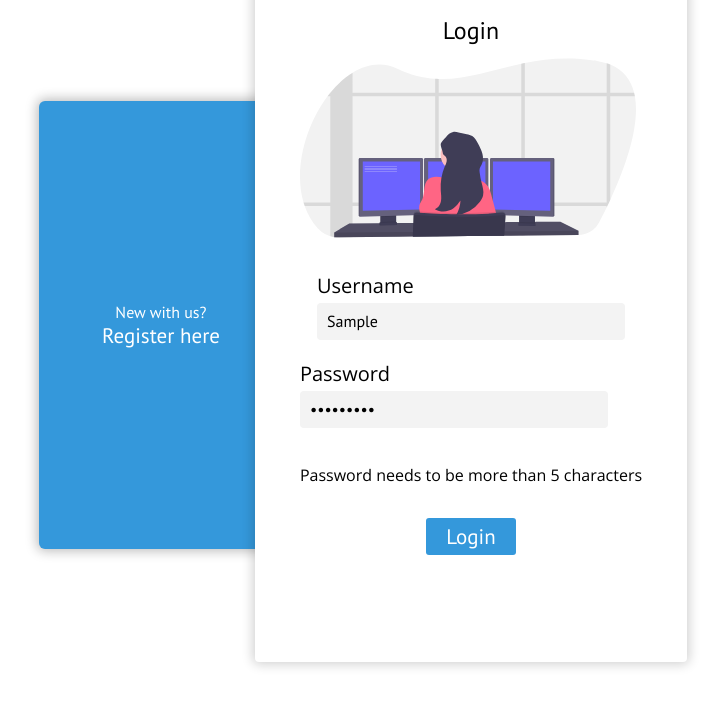
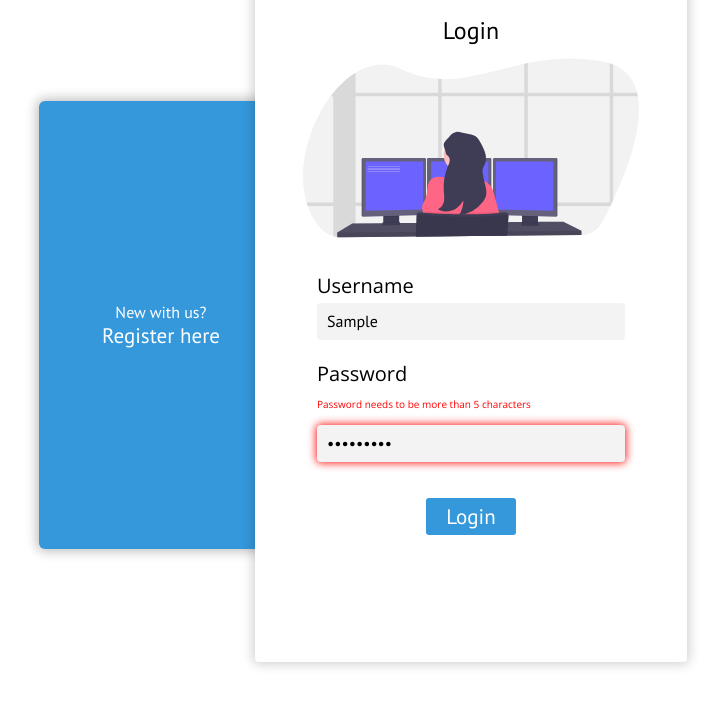
Before and after one commit to Ibtid/AnimatedLogin, a React (Create React App) app: page / in a window 1280 px wide. Both pictures are taken after typing "Sample", "Sample123" into the empty fields and a click on the button "Login". Shown: the top 706 px of the page, without its empty margins (169-893 px from the left). Built offline with nearby package versions, Linux system fonts and the light colour scheme.

Commit message:
added styling

```diff
--- a/src/components/login/login.jsx
+++ b/src/components/login/login.jsx
@@ -24,25 +24,27 @@ const Login = () => {
         <form className="form" onSubmit={handleSubmit}>
           <div className="form-group">
             <label htmlFor="username">Username</label>
+            {errors.username && <p className="error">{errors.username}</p>}
             <input
+              className={`${errors.username && "inputError"}`}
               type="text"
               name="username"
               placeholder="Username"
               value={values.username}
               onChange={handleChange}
             />
-            {errors.username && <p>{errors.username}</p>}
           </div>
           <div className="form-group">
             <label htmlFor="username">Password</label>
+            {errors.password && <p className="error">{errors.password}</p>}
             <input
+              className={`${errors.password && "inputError"}`}
               type="password"
               name="password"
               placeholder="Password"
               value={values.password}
               onChange={handleChange}
             />
-            {errors.password && <p>{errors.password}</p>}
           </div>
           <div className="footer">
             <button type="submit" className="btn">
--- a/src/components/login/style.scss
+++ b/src/components/login/style.scss
@@ -37,6 +37,11 @@
         align-items: flex-start;
         width: fit-content;
 
+        .error {
+          color: red;
+          font-size: 10px;
+        }
+
         label {
           font-size: 20px;
         }
@@ -58,6 +63,9 @@
             box-shadow: 0px 0px 12px 0.8px #0e81ce96;
           }
         }
+        .inputError {
+          box-shadow: 0px 0px 8px 0.8px #ff0f0f;
+        }
       }
     }
   }
```
